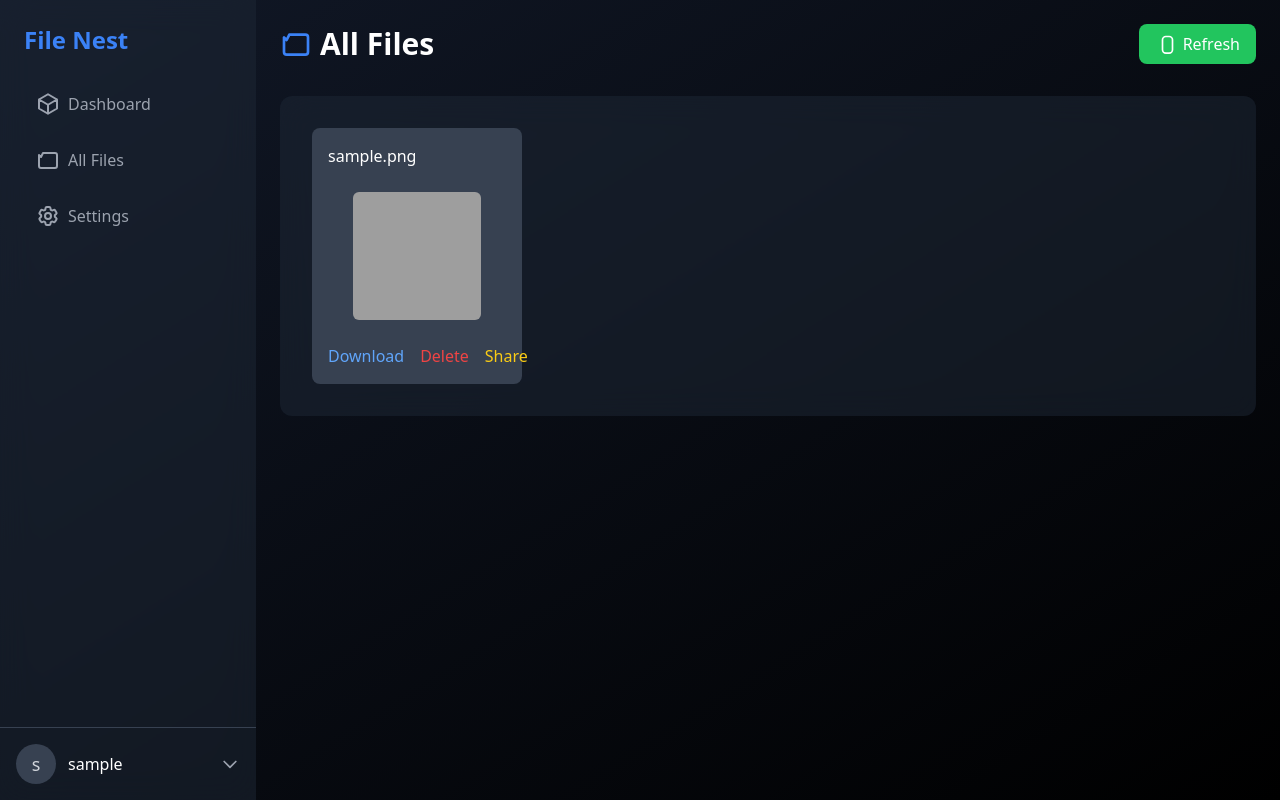
After one commit to AshKumar0807/File-Nest, a Flask app: page /files in a window 1280 px wide. The commit adds this page. Run offline with Flask 3, Linux system fonts and the light colour scheme; a user stored in the database is signed in; tables that the repository leaves empty hold one stand-in row (values such as "Sample post"); some libraries are stand-ins or nearby versions; grey boxes are pictures that could not be loaded.

Commit message:
template updates & routes

```diff
--- a/app.py
+++ b/app.py
@@ -5,7 +5,7 @@ from werkzeug.utils import secure_filename
 import os
 import uuid
 from models import db, User, Folder, File, Share
-from config import Config , DevelopmentConfig , ProductionConfig
+from config import Config
 import datetime
 from flask_cors import CORS
 from dotenv import load_dotenv
@@ -21,7 +21,7 @@ login_manager = LoginManager()
 login_manager.init_app(app)
 
 #allowed_extensions
-ALLOWED_EXTENSIONS = {'png', 'jpg', 'jpeg', 'gif', 'txt', 'pdf', 'doc', 'docx', 'zip', 'mp3' ,'mp4', 'tsx', 'csv', 'xlsx', 'pptx', 'ppt', 'html', 'css', 'js', 'py', 'java', 'c', 'cpp', 'php', 'sql', 'json', 'xml', 'yaml', 'yml', 'md', 'log', 'sh', 'bat', 'ps1', 'psm1', 'psd1', 'ps1xml', 'pssc', 'reg'}
+ALLOWED_EXTENSIONS = {'png', 'jpg', 'jpeg', 'gif', 'txt', 'pdf', 'doc', 'docx', 'zip', 'mkv' ,'mp3' ,'mp4', 'tsx', 'csv', 'xlsx', 'pptx', 'ppt', 'html', 'css', 'js', 'py', 'java','apk','dmg', 'c', 'cpp', 'php', 'sql', 'json', 'xml', 'yaml', 'yml', 'md', 'log', 'sh', 'bat', 'ps1', 'psm1', 'psd1', 'ps1xml', 'pssc', 'reg'}
 
 def allowed_file(filename):
     return '.' in filename and filename.rsplit('.', 1)[1].lower() in ALLOWED_EXTENSIONS
@@ -225,6 +225,12 @@ def upload_file(folder_id):
 
     return 'Invalid file type', 400
 
+@app.route('/files')
+@login_required
+def list_files():
+    files = File.query.filter_by(user_id=current_user.id).all()
+    return render_template('files.html', files=files)
+
 @app.route('/folder/delete/<int:folder_id>', methods=['POST'])
 @login_required
 def delete_folder(folder_id):
@@ -263,7 +269,18 @@ def delete_file(file_id):
         os.remove(file.path)
         db.session.delete(file)
         db.session.commit()
-        return redirect(url_for('dashboard'))
+        return redirect(url_for('view_folder', folder_id=file.folder_id))
+    return 'File not found', 404
+
+@app.route('/delete_in_all_files/<int:file_id>')
+@login_required
+def delete_in_all_files(file_id):
+    file = File.query.get(file_id)
+    if file and file.user_id == current_user.id:
+        os.remove(file.path)
+        db.session.delete(file)
+        db.session.commit()
+        return redirect(url_for('list_files', folder_id=file.folder_id))
     return 'File not found', 404
 
 @app.route('/share/<int:file_id>', methods=['GET'])
--- a/config.py
+++ b/config.py
@@ -6,9 +6,3 @@ class Config:
     SQLALCHEMY_TRACK_MODIFICATIONS = False
     NAS_DIRECTORY = 'upload'  # storage_path
     DEBUG = False
-
-class DevelopmentConfig(Config):
-    DEBUG = True
-
-class ProductionConfig(Config):
-    DEBUG = False
--- a/templates/base.html
+++ b/templates/base.html
@@ -23,31 +23,33 @@
                         <a href="/dashboard"
                             class="flex items-center gap-2 p-3 text-gray-400 hover:bg-gray-700/50 hover:text-white rounded-lg transition-colors">
                             <svg xmlns="http://www.w3.org/2000/svg" fill="none" viewBox="0 0 24 24"
+                                stroke="currentColor" stroke-width="2" class="w-6 h-6">
+                                <path stroke-linecap="round" stroke-linejoin="round"
+                                    d="m21 7.5-9-5.25L3 7.5m18 0-9 5.25m9-5.25v9l-9 5.25M3 7.5l9 5.25M3 7.5v9l9 5.25m0-9v9" />
+                            </svg>
+                            <span>Dashboard</span>
+                        </a>
+                    </li>
+                    <li>
+                        <a href="/files"
+                            class="flex items-center gap-2 p-3 text-gray-400 hover:bg-gray-700/50 hover:text-white rounded-lg transition-colors">
+                            <svg xmlns="http://www.w3.org/2000/svg" fill="none" viewBox="0 0 24 24"
                                 stroke="currentColor" class="w-6 h-6">
                                 <path stroke-linecap="round" stroke-linejoin="round" stroke-width="2"
                                     d="M3 7v11a2 2 0 002 2h14a2 2 0 002-2V7a2 2 0 00-2-2H7l-2 4z" />
                             </svg>
-                            <span>Files</span>
+                            <span>All Files</span>
                         </a>
                     </li>
                     <li>
                         <a href="/dashboard"
                             class="flex items-center gap-2 p-3 text-gray-400 hover:bg-gray-700/50 hover:text-white rounded-lg transition-colors">
                             <svg xmlns="http://www.w3.org/2000/svg" fill="none" viewBox="0 0 24 24"
-                                stroke="currentColor" class="w-6 h-6">
-                                <path stroke-linecap="round" stroke-linejoin="round" stroke-width="2"
-                                    d="M13 16h-1v-4h-1m4 0h1v-4h1m-6 4h-1m2 4h1" />
-                            </svg>
-                            <span>About</span>
-                        </a>
-                    </li>
-                    <li>
-                        <a href="/dashboard"
-                            class="flex items-center gap-2 p-3 text-gray-400 hover:bg-gray-700/50 hover:text-white rounded-lg transition-colors">
-                            <svg xmlns="http://www.w3.org/2000/svg" fill="none" viewBox="0 0 24 24"
-                                stroke="currentColor" class="w-6 h-6">
-                                <path stroke-linecap="round" stroke-linejoin="round" stroke-width="2"
-                                    d="M2 8l10 6 10-6" />
+                                stroke="currentColor" stroke-width="2" class="w-6 h-6">
+                                <path stroke-linecap="round" stroke-linejoin="round"
+                                    d="M9.594 3.94c.09-.542.56-.94 1.11-.94h2.593c.55 0 1.02.398 1.11.94l.213 1.281c.063.374.313.686.645.87.074.04.147.083.22.127.325.196.72.257 1.075.124l1.217-.456a1.125 1.125 0 0 1 1.37.49l1.296 2.247a1.125 1.125 0 0 1-.26 1.431l-1.003.827c-.293.241-.438.613-.43.992a7.723 7.723 0 0 1 0 .255c-.008.378.137.75.43.991l1.004.827c.424.35.534.955.26 1.43l-1.298 2.247a1.125 1.125 0 0 1-1.369.491l-1.217-.456c-.355-.133-.75-.072-1.076.124a6.47 6.47 0 0 1-.22.128c-.331.183-.581.495-.644.869l-.213 1.281c-.09.543-.56.94-1.11.94h-2.594c-.55 0-1.019-.398-1.11-.94l-.213-1.281c-.062-.374-.312-.686-.644-.87a6.52 6.52 0 0 1-.22-.127c-.325-.196-.72-.257-1.076-.124l-1.217.456a1.125 1.125 0 0 1-1.369-.49l-1.297-2.247a1.125 1.125 0 0 1 .26-1.431l1.004-.827c.292-.24.437-.613.43-.991a6.932 6.932 0 0 1 0-.255c.007-.38-.138-.751-.43-.992l-1.004-.827a1.125 1.125 0 0 1-.26-1.43l1.297-2.247a1.125 1.125 0 0 1 1.37-.491l1.216.456c.356.133.751.072 1.076-.124.072-.044.146-.086.22-.128.332-.183.582-.495.644-.869l.214-1.28Z" />
+                                <path stroke-linecap="round" stroke-linejoin="round"
+                                    d="M15 12a3 3 0 1 1-6 0 3 3 0 0 1 6 0Z" />
                             </svg>
                             <span>Settings</span>
                         </a>
@@ -82,6 +84,9 @@
             {% block content %}{% endblock %}
         </main>
     </div>
+    {% block scripts %}
+    <script src="{{ url_for('static', filename='script.js') }}"></script>
+    {% endblock %}
 </body>
 
 </html>
--- /dev/null
+++ b/templates/files.html
@@ -0,0 +1,61 @@
+{% extends "base.html" %}
+
+{% block content %}
+<div class="flex justify-between items-center mb-8">
+    <h1 class="text-3xl font-bold flex items-center gap-2">
+        <svg xmlns="http://www.w3.org/2000/svg" fill="none" viewBox="0 0 24 24" stroke="currentColor"
+            class="w-8 h-8 text-blue-500">
+            <path stroke-linecap="round" stroke-linejoin="round" stroke-width="2"
+                d="M3 7v11a2 2 0 002 2h14a2 2 0 002-2V7a2 2 0 00-2-2H7l-2 4z" />
+        </svg>
+        All Files
+    </h1>
+    <div class="flex space-x-4">
+        <button onclick="window.location.reload();"
+            class="flex items-center space-x-2 px-4 py-2 bg-green-500 hover:bg-green-600 rounded-lg transition-colors">
+            <svg xmlns="http://www.w3.org/2000/svg" fill="none" viewBox="0 0 24 24" stroke="currentColor"
+                class="w-5 h-5">
+                <path stroke-linecap="round" stroke-linejoin="round" stroke-width="2"
+                    d="M17 3h-4a4 4 0 00-4 4v12a4 4 0 004 4h4a4 4 0 004-4V7a4 4 0 00-4-4z" />
+            </svg>
+            <span>Refresh</span>
+        </button>
+    </div>
+</div>
+
+<section class="bg-gray-800/50 backdrop-blur-lg rounded-xl p-8 space-y-6 mb-6">
+    <div class="grid grid-cols-1 sm:grid-cols-2 md:grid-cols-3 lg:grid-cols-4 gap-6">
+        {% for file in files %}
+        <div class="relative flex flex-col justify-between p-4 bg-gray-700 rounded-lg h-64">
+            <span class="text-white">{{ file.filename }}</span>
+            <div class="flex justify-center items-center">
+                {% if file.filename.endswith('.jpg') or file.filename.endswith('.jpeg') or
+                file.filename.endswith('.png') or file.filename.endswith('.gif') %}
+                <img src="{{ url_for('download_file', file_id=file.id) }}" alt="Image Preview"
+                    class="w-32 h-32 object-cover rounded-md">
+                {% elif file.filename.endswith('.txt') or file.filename.endswith('.md') %}
+                <a href="{{ url_for('download_file', file_id=file.id) }}"
+                    class="text-blue-400 hover:text-blue-500 transition-colors">Preview</a>
+                {% elif file.filename.endswith('.mp4') or file.filename.endswith('.webm') %}
+                <video controls class="w-32 h-32 object-cover rounded-md">
+                    <source src="{{ url_for('download_file', file_id=file.id) }}" type="video/mp4">
+                    Your browser does not support the video tag.
+                </video>
+                {% else %}
+                <span class="text-gray-500">No preview available</span>
+                {% endif %}
+            </div>
+            <div class="space-x-4 flex justify-start">
+                <a href="{{ url_for('download_file', file_id=file.id) }}"
+                    class="text-blue-400 hover:text-blue-500 transition-colors">Download</a>
+                <a href="{{ url_for('delete_file', file_id=file.id) }}"
+                    onclick="return confirm('Are you sure you want to delete this file?');"
+                    class="text-red-500 hover:text-red-400 transition-colors">Delete</a>
+                <a href="{{ url_for('share_file', file_id=file.id) }}"
+                    class="text-yellow-400 hover:text-yellow-300 transition-colors">Share</a>
+            </div>
+        </div>
+        {% endfor %}
+    </div>
+</section>
+{% endblock %}
--- a/templates/share_file.html
+++ b/templates/share_file.html
@@ -27,7 +27,7 @@
 
     <!--Popup_Toast-->
     <div id="toast"
-        class="fixed bottom-4 right-4 bg-green-600 text-white py-2 px-4 rounded-md opacity-0 transition-opacity duration-300 pointer-events-none">
+        class="fixed top-8 right-[625px] bg-green-600 text-white py-2 px-4 rounded-md opacity-0 transition-opacity duration-300 pointer-events-none">
         Link copied to clipboard!
     </div>
 
```
Also changed, not shown: templates/view_folder.html (+85 -11 lines), static/script.js (added).
